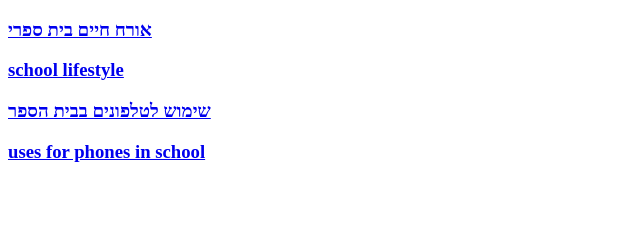
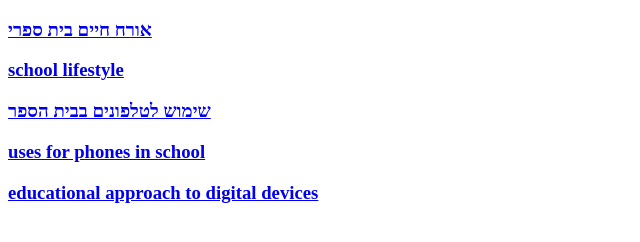
Before and after one commit to AMT-AM-T/ironiheyphoneban, a plain HTML site: page index.html in a window 1280 px wide. Shown: the whole page, without its empty margins (0-640 px from the left). Drawn offline with Linux system fonts and the light colour scheme.

Commit message:
Update index.html

```diff
--- a/index.html
+++ b/index.html
@@ -22,5 +22,8 @@
             uses for phones in school
         </h3>
     </a>
+    <a href="gnu.html">
+        <h3>educational approach to digital devices</h3>
+    </a>
 </body>
 </html>
```
